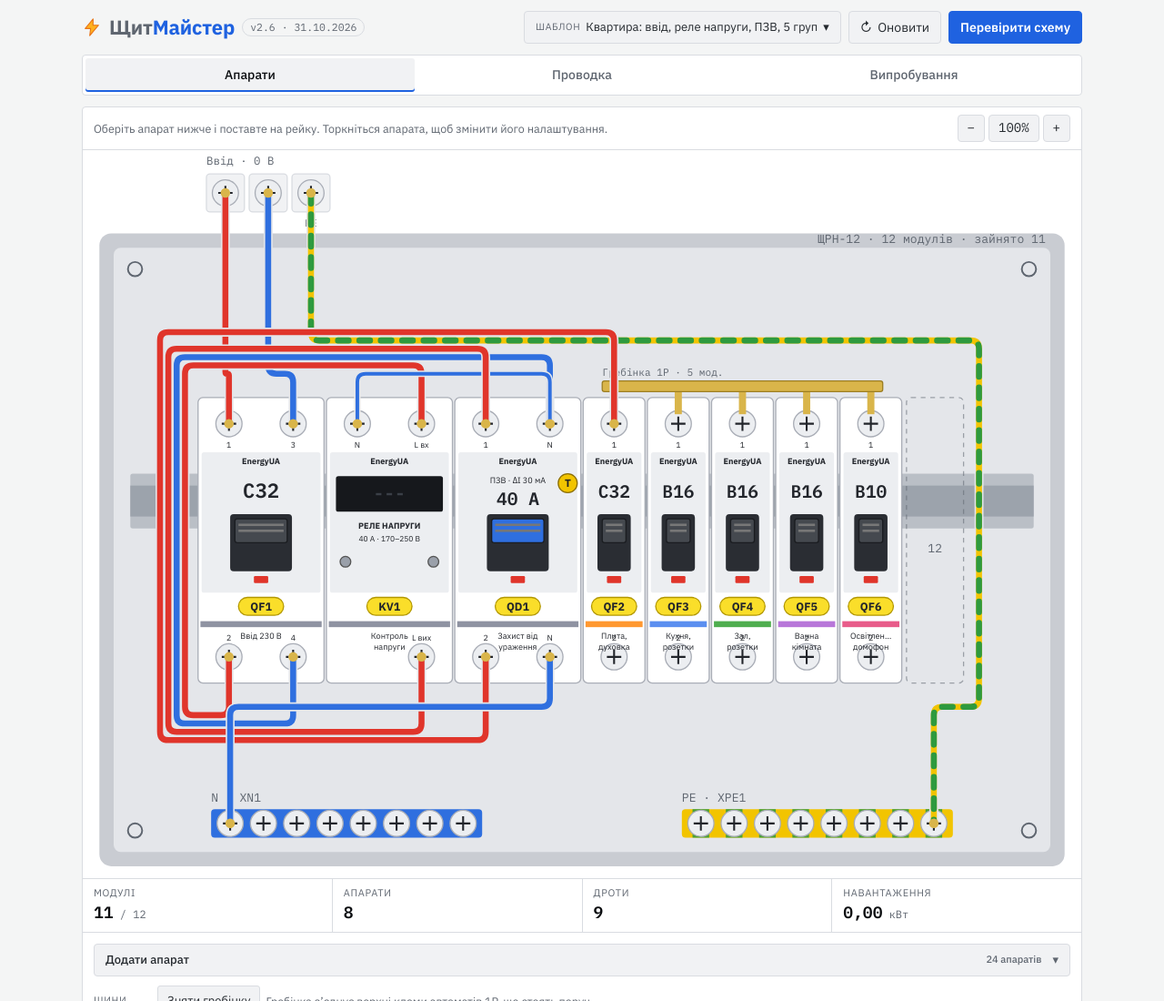
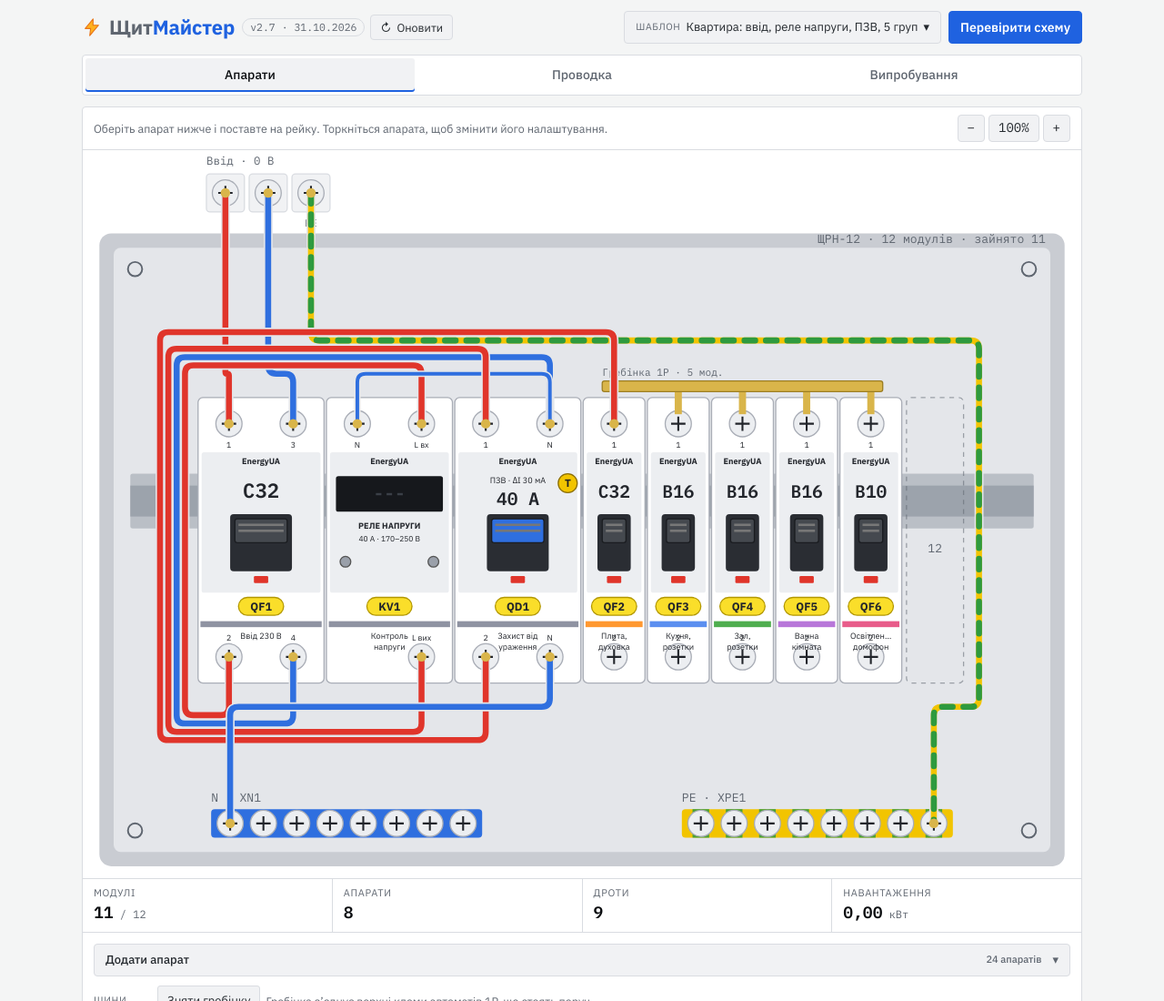
Before and after one commit to Genichka/ShchytMaister, a plain HTML site: page index.html in a window 1280 px wide. Shown: the top 1100 px of the page at 91% size. Drawn offline with Linux system fonts and the light colour scheme.

Commit message:
v2.7: кнопка «Оновити» в рядку з версією і датою
Co-Authored-By: Claude Opus 5.5 <noreply@anthropic.com>
Claude-Session: https://claude.ai/code/session_01RypEjVosiioDxCGNpBRRZV

```diff
--- a/index.html
+++ b/index.html
@@ -182,7 +182,8 @@ select.btn{padding-right:28px}
 .cat-i:hover{background:var(--panel)}.cat-i[aria-pressed="true"]{background:color-mix(in srgb,var(--blue) 16%,var(--panel));color:var(--strong)}
 .ver{font-size:11.5px;color:var(--muted);border:1px solid var(--line);border-radius:10px;padding:1px 8px;cursor:pointer;white-space:nowrap}
 .ver:hover{color:var(--fg);border-color:var(--muted)}
-.btn.upd{position:relative}.btn.upd .dot{display:none;position:absolute;top:-4px;right:-4px;width:10px;height:10px;border-radius:50%;background:var(--orange);box-shadow:0 0 0 2px var(--bg)}
+.verrow{display:inline-flex;align-items:center;gap:6px;flex-wrap:nowrap;white-space:nowrap}
+.btn.upd{position:relative;min-height:28px;padding:3px 10px;font-size:12.5px}.btn.upd .dot{display:none;position:absolute;top:-4px;right:-4px;width:10px;height:10px;border-radius:50%;background:var(--orange);box-shadow:0 0 0 2px var(--bg)}
 .btn.upd.has{border-color:var(--orange);color:var(--orange)}.btn.upd.has .dot{display:block}
 .modal{position:fixed;inset:0;z-index:40;background:rgba(0,0,0,.55);display:flex;align-items:center;justify-content:center;
   padding:max(16px,env(safe-area-inset-top,0px)) max(16px,env(safe-area-inset-right,0px)) max(16px,env(safe-area-inset-bottom,0px)) max(16px,env(safe-area-inset-left,0px))}
@@ -202,11 +203,10 @@ select.btn{padding-right:28px}
     <div class="brand">
       <svg viewBox="0 0 24 24" aria-hidden="true"><path d="M13.5 2 4 13.5h6.5L9.5 22 20 9.5h-6.6z" fill="#ffb21f" stroke="#e8741a" stroke-width="1.2" stroke-linejoin="round"/></svg>
       <h1><span class="t1">Щит</span><span class="t2">Майстер</span></h1>
-      <span class="ver mono" id="ver" role="button" tabindex="0" title="Що нового"></span>
+      <span class="verrow"><span class="ver mono" id="ver" role="button" tabindex="0" title="Що нового"></span><button class="btn upd" id="updBtn" title="Перевірити оновлення"><span aria-hidden="true">↻</span> Оновити<i class="dot" aria-hidden="true"></i></button></span>
     </div>
     <div class="actions">
       <div class="tpl-dd"><button class="btn tpl-btn" id="tplBtn" aria-haspopup="true" aria-expanded="false"><span class="tpl-k">Шаблон</span><span id="tplName">…</span><span aria-hidden="true">▾</span></button><div class="tpl-menu" id="tplMenu" hidden></div></div>
-      <button class="btn upd" id="updBtn" title="Перевірити оновлення"><span aria-hidden="true">↻</span> Оновити<i class="dot" aria-hidden="true"></i></button>
       <button class="btn primary" id="btnCheck">Перевірити схему</button>
     </div>
   </header>
@@ -244,7 +244,8 @@ select.btn{padding-right:28px}
 <div class="modal" id="upd" hidden role="dialog" aria-modal="true" aria-labelledby="updTitle"><div class="modal-card" id="updCard"></div></div>
 <script>
 /* ===== Версія застосунку (з неї build.sh генерує version.json) ===== */
-const APP = { v:"2.6", date:"2026-10-31", notes:[
+const APP = { v:"2.7", date:"2026-10-31", notes:[
+  "Кнопка «Оновити» тепер завжди в рядку з номером версії й датою",
   "Шаблони — у власному меню з дрібнішим шрифтом, розкладені по групах",
   "Апарати для конструктора сховано у список «Додати апарат» із групами",
   "Нові порожні щити в «Конструкторі»: 3 фази з двигуном і 2 вводи",
--- a/src/00_version.js
+++ b/src/00_version.js
@@ -1,5 +1,6 @@
 /* ===== Версія застосунку (з неї build.sh генерує version.json) ===== */
-const APP = { v:"2.6", date:"2026-10-31", notes:[
+const APP = { v:"2.7", date:"2026-10-31", notes:[
+  "Кнопка «Оновити» тепер завжди в рядку з номером версії й датою",
   "Шаблони — у власному меню з дрібнішим шрифтом, розкладені по групах",
   "Апарати для конструктора сховано у список «Додати апарат» із групами",
   "Нові порожні щити в «Конструкторі»: 3 фази з двигуном і 2 вводи",
--- a/version.json
+++ b/version.json
@@ -1,7 +1,8 @@
 {
- "v": "2.6",
+ "v": "2.7",
  "date": "2026-10-31",
  "notes": [
+  "Кнопка «Оновити» тепер завжди в рядку з номером версії й датою",
   "Шаблони — у власному меню з дрібнішим шрифтом, розкладені по групах",
   "Апарати для конструктора сховано у список «Додати апарат» із групами",
   "Нові порожні щити в «Конструкторі»: 3 фази з двигуном і 2 вводи",
```
Also changed, not shown: src/00_head.html (+3 -3 lines).
